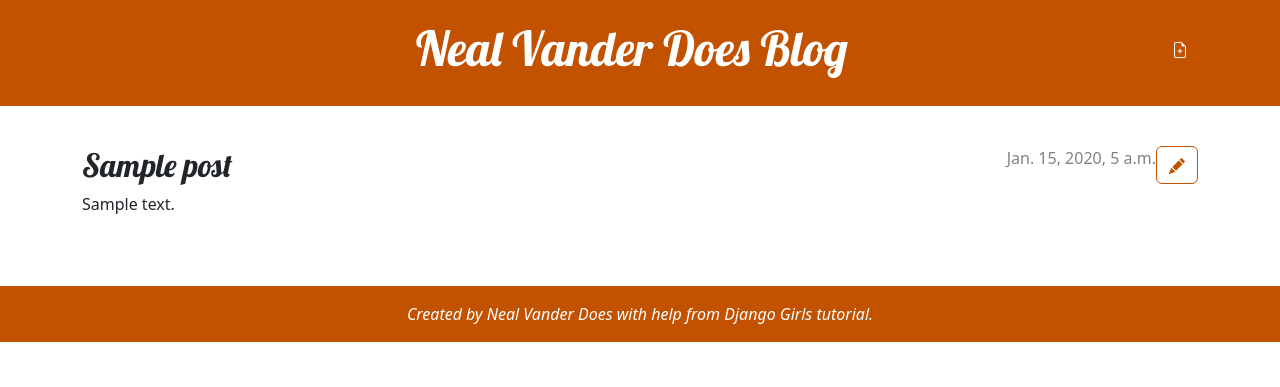
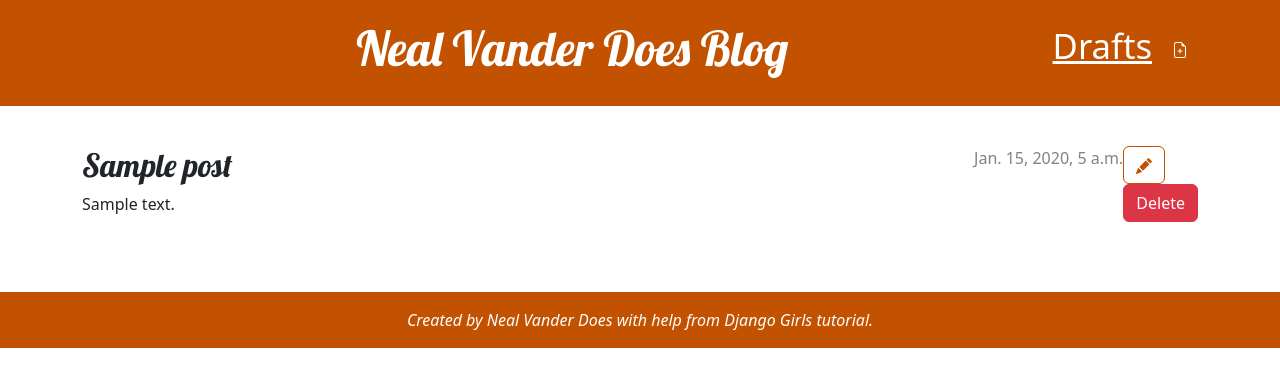
Before and after one commit to NealVanderDoes/Module-7-Tutorial---Forms--Data--and-Security, a Django app: page /post/1/ in a window 1280 px wide. Shown: the top 387 px of the page. Run offline with Django 5.2, Linux system fonts and the light colour scheme; a user stored in the database is signed in; tables that the repository leaves empty hold one stand-in row (values such as "Sample post").

Commit message:
Added drafts and deletion ability.

```diff
--- a/blog/templates/blog/base.html
+++ b/blog/templates/blog/base.html
@@ -14,6 +14,7 @@
                     <a href="{% url 'post_new' %}" class="top-menu">
                         {% include './icons/file-earmark-plus.svg' %}
                     </a>
+                    <a href="{% url 'post_draft_list' %}" class="top-menu">Drafts</span></a>
                 {% endif %}
                 <h1><a href="/">Neal Vander Does Blog</a></h1>
           </div>
--- a/blog/templates/blog/post_detail.html
+++ b/blog/templates/blog/post_detail.html
@@ -7,12 +7,21 @@
                 <a class="btn btn-secondary" href="{% url 'post_edit' pk=post.pk %}">
                     {% include './icons/pencil-fill.svg' %}
                 </a>
+                <form method="POST" action="{% url 'post_remove' pk=post.pk %}" class="post-form">{% csrf_token %}
+                    <button type="submit" class="post btn btn-danger" name="delete">
+                    Delete
+                    </button>
+                </form>
             {% endif %}
         </aside>
         {% if post.published_date %}
-            <time class="date">
+            <div class="date">
                 {{ post.published_date }}
-            </time>
+            </div>
+        {% else %}
+            <form method="POST" action="{% url 'post_publish' pk=post.pk %}" class="post-form">{% csrf_token %}
+                <button type="submit" class="post btn btn-secondary" name="publish">Publish</button>
+            </form>
         {% endif %}
         <h2>{{ post.title }}</h2>
         <p>{{ post.text|linebreaksbr }}</p>
--- a/blog/urls.py
+++ b/blog/urls.py
@@ -6,4 +6,7 @@ urlpatterns = [
     path('post/<int:pk>/', views.post_detail, name='post_detail'),
     path('post/new/', views.post_new, name='post_new'),
     path('post/<int:pk>/edit/', views.post_edit, name='post_edit'),
+    path('drafts/', views.post_draft_list, name='post_draft_list'),
+    path('post/<int:pk>/publish/', views.post_publish, name='post_publish'),
+    path('post/<int:pk>/remove/', views.post_remove, name='post_remove'),
 ]
--- a/blog/views.py
+++ b/blog/views.py
@@ -20,7 +20,6 @@ def post_new(request):
         if form.is_valid():
             post = form.save(commit=False)
             post.author = request.user
-            post.published_date = timezone.now()
             post.save()
             return redirect('post_detail', pk=post.pk)
     else:
@@ -34,9 +33,24 @@ def post_edit(request, pk):
         if form.is_valid():
             post = form.save(commit=False)
             post.author = request.user
-            post.published_date = timezone.now()
             post.save()
             return redirect('post_detail', pk=post.pk)
     else:
         form = PostForm(instance=post)
     return render(request, 'blog/post_edit.html', {'form': form})
+
+def post_draft_list(request):
+    posts = Post.objects.filter(published_date__isnull=True).order_by('created_date')
+    return render(request, 'blog/post_draft_list.html', {'posts': posts})
+
+def post_publish(request, pk):
+    post = get_object_or_404(Post, pk=pk)
+    if request.method=='POST':
+        post.publish()
+    return redirect('post_detail', pk=pk)
+
+def post_remove(request, pk):
+    post = get_object_or_404(Post, pk=pk)
+    if request.method=='POST':
+        post.delete()
+    return redirect('post_list')
```
Also changed, not shown: blog/templates/blog/post_draft_list.html (added, +11 -0 lines).
